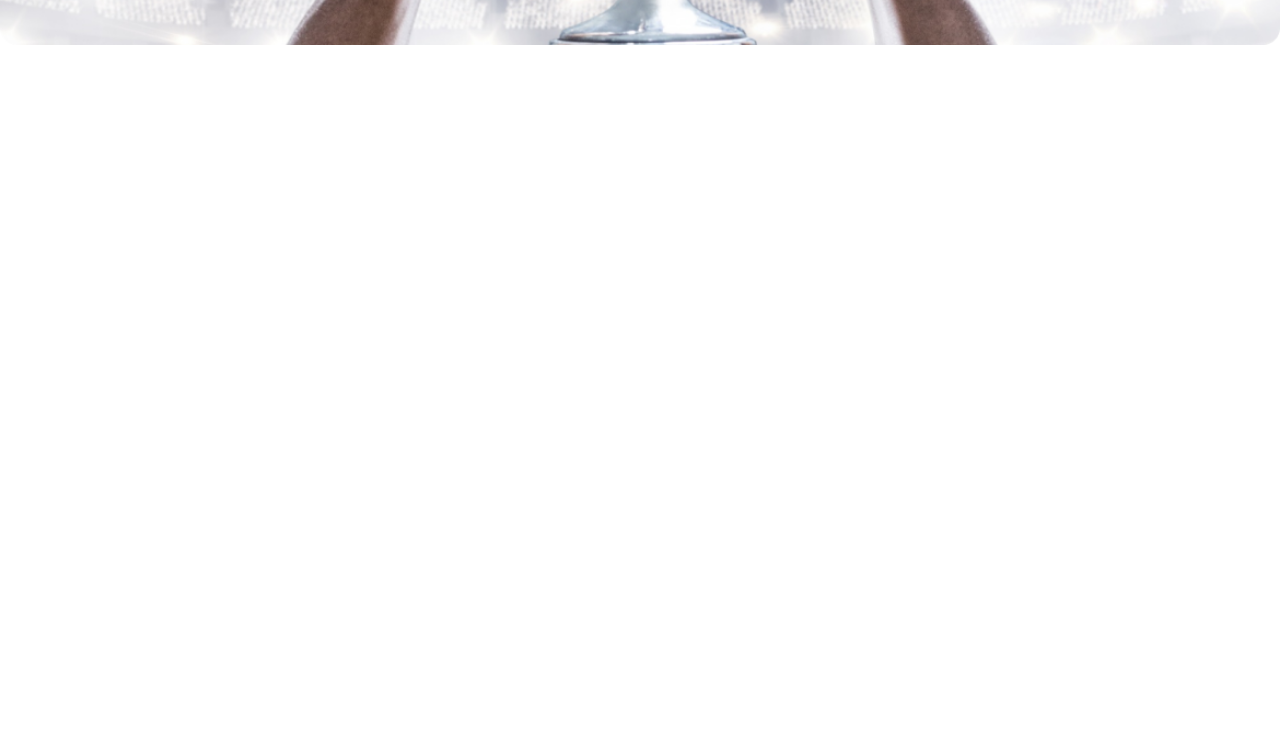
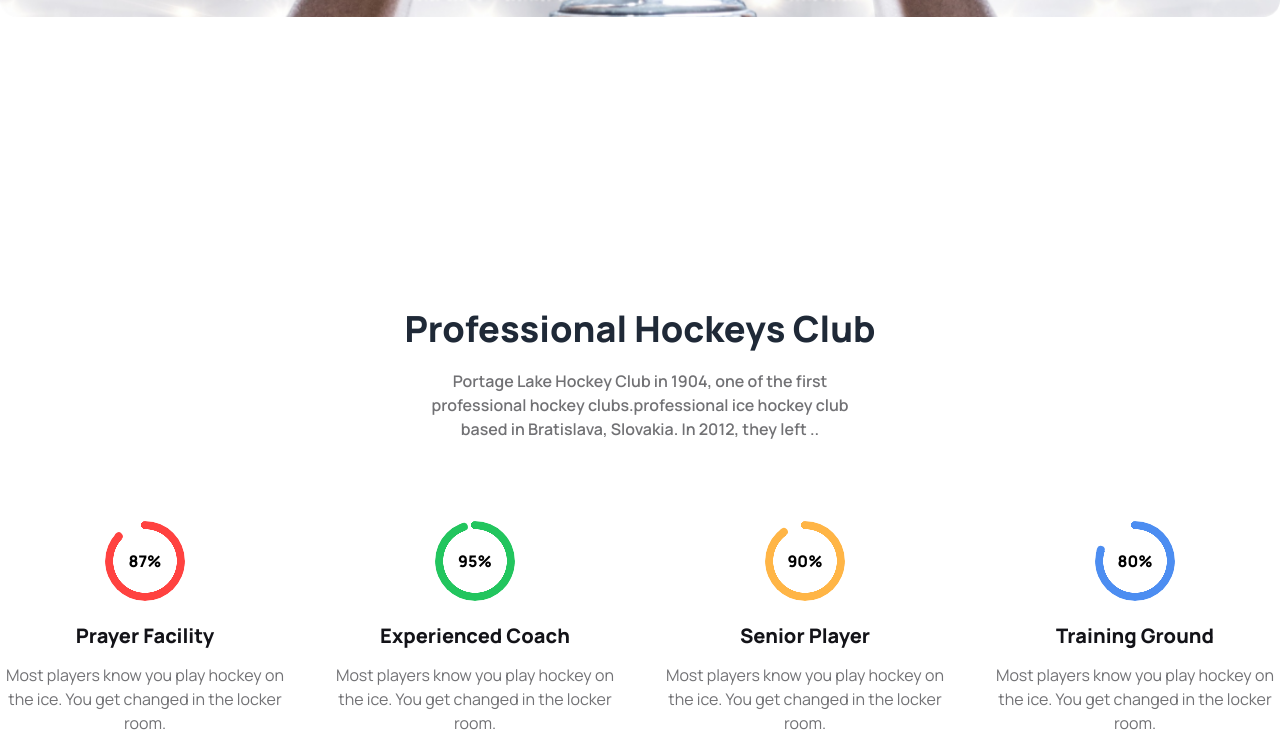
Before and after one commit to devrakibxyz/Hockeys, a plain HTML site: page index.html in a window 1280 px wide. Shown: the part 705-1440 px from the top of the page. Before the commit the page ends 990 px from the top, so only its background shows below. Drawn offline with nearby package versions, Linux system fonts and the light colour scheme.

Commit message:
progress bar section compleate

```diff
--- a/index.html
+++ b/index.html
@@ -109,9 +109,9 @@
 
     <!-- body -->
     <main>
-      <!-- banner -start -->
+      <!-- banner carousel -start -->
       <div class="container m-auto">
-        <div class="carousel w-full py-12">
+        <div class="carousel w-full py-5">
           <!-- slide-1 -->
           <div id="slide1" class="carousel-item relative w-full m-auto">
             <img class="w-full" src="./Images/1.png" alt="" />
@@ -149,6 +149,107 @@
       <!-- banner-end -->
 
       <!-- progress-start -->
+
+      <!-- progress-content -->
+      <div class="progress-content text-center p-20">
+        <h2 class="text-4xl font-extrabold">Professional Hockeys Club</h2>
+        <p class="text-[#13131899] lg:w-[40%] mx-auto mt-5 font-semibold">
+          Portage Lake Hockey Club in 1904, one of the first professional hockey
+          clubs.professional ice hockey club based in Bratislava, Slovakia. In
+          2012, they left ..
+        </p>
+      </div>
+
+      <!-- progress-bar -->
+
+      <div
+        class="flex flex-col lg:flex-row justify-around container items-center mx-auto gap-10"
+      >
+        <!-- progress-1 -->
+        <div
+          class="lg:w-[24%] flex flex-col justify-center items-center space-y-5"
+        >
+          <div
+            class="radial-progress text-[#FF4240]"
+            style="--value: 87"
+            role="progressbar"
+          >
+            <span class="text-black font-extrabold">87%</span>
+          </div>
+          <div class="text-center space-y-3">
+            <h2 class="text-[#131318] text-[20px] font-extrabold">
+              Prayer Facility
+            </h2>
+            <p class="text-[#13131899]">
+              Most players know you play hockey on the ice. You get changed in
+              the locker room.
+            </p>
+          </div>
+        </div>
+        <!-- progress-2 -->
+        <div
+          class="lg:w-[24%] flex flex-col justify-center items-center space-y-5"
+        >
+          <div
+            class="radial-progress text-green-500"
+            style="--value: 95"
+            role="progressbar"
+          >
+            <span class="text-black font-extrabold">95%</span>
+          </div>
+          <div class="text-center space-y-3">
+            <h2 class="text-[#131318] text-[20px] font-extrabold">
+              Experienced Coach
+            </h2>
+            <p class="text-[#13131899]">
+              Most players know you play hockey on the ice. You get changed in
+              the locker room.
+            </p>
+          </div>
+        </div>
+        <!-- progress-3 -->
+        <div
+          class="lg:w-[24%] flex flex-col justify-center items-center space-y-5"
+        >
+          <div
+            class="radial-progress text-[#FFB546]"
+            style="--value: 90"
+            role="progressbar"
+          >
+            <span class="text-black font-extrabold">90%</span>
+          </div>
+          <div class="text-center space-y-3">
+            <h2 class="text-[#131318] text-[20px] font-extrabold">
+              Senior Player
+            </h2>
+            <p class="text-[#13131899]">
+              Most players know you play hockey on the ice. You get changed in
+              the locker room.
+            </p>
+          </div>
+        </div>
+        <!-- progress-4 -->
+        <div
+          class="lg:w-[24%] flex flex-col justify-center items-center space-y-5"
+        >
+          <div
+            class="radial-progress text-[#4C8DF1]"
+            style="--value: 80"
+            role="progressbar"
+          >
+            <span class="text-black font-extrabold">80%</span>
+          </div>
+          <div class="text-center space-y-3">
+            <h2 class="text-[#131318] text-[20px] font-extrabold">
+              Training Ground
+            </h2>
+            <p class="text-[#13131899]">
+              Most players know you play hockey on the ice. You get changed in
+              the locker room.
+            </p>
+          </div>
+        </div>
+      </div>
     </main>
 
     <!-- footer -->
```
